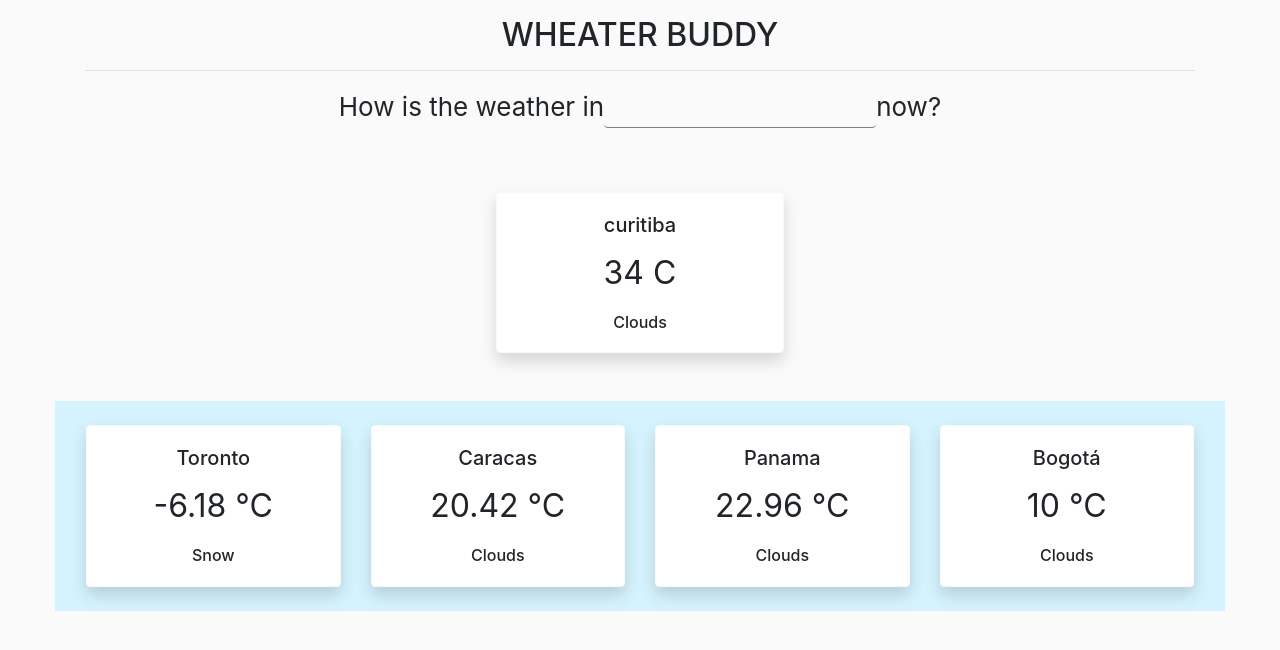
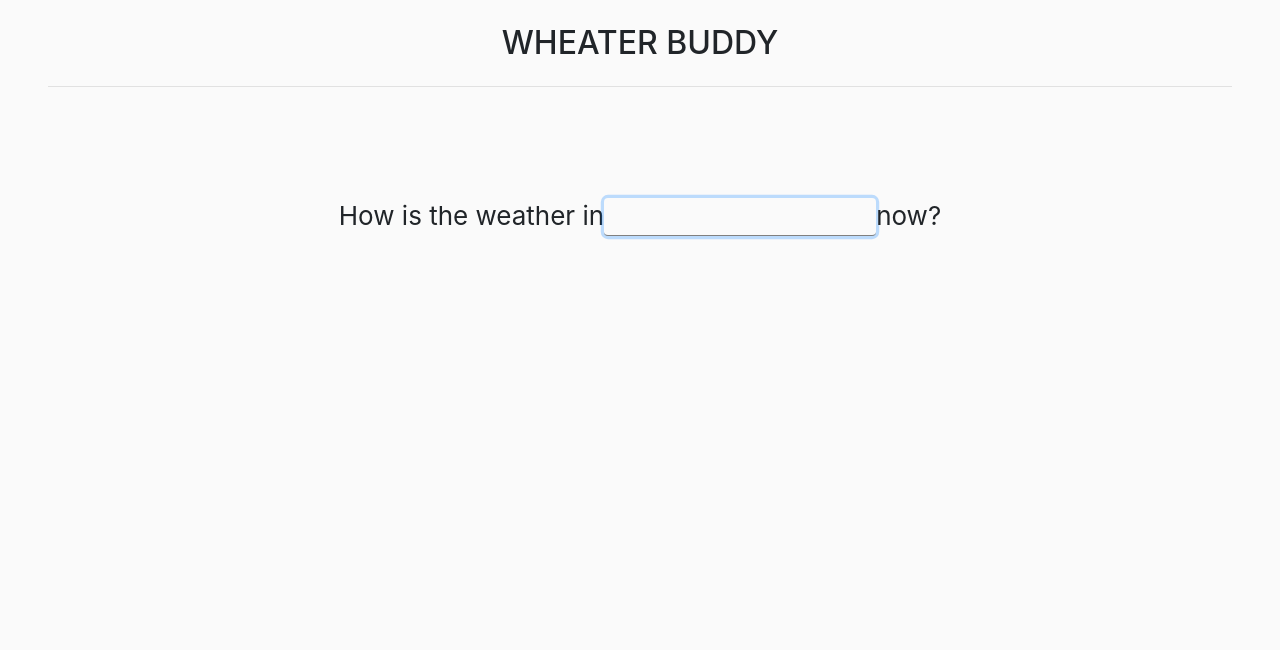
Before and after one commit to Joelciomatias/weather-buddy-flask-react, a React (Create React App) app: page / in a window 1280 px wide. Shown: the top 650 px of the page. Built offline with nearby package versions, Linux system fonts and the light colour scheme.

Commit message:
Ajuste layout and cards

```diff
--- a/src/App.css
+++ b/src/App.css
@@ -3,29 +3,16 @@
   ;
 }
 
-
-@media (prefers-reduced-motion: no-preference) {
-  .App-logo {
-    animation: App-logo-spin infinite 20s linear;
-  }
-}
-
 .App-header {
   min-height: 10vh;
-  display: flex;
+  /* display: flex; */
   flex-direction: column;
   align-items: center;
   justify-content: center;
   font-size: calc(10px + 2vmin);
   /* color: white; */
 }
-
-
-@keyframes App-logo-spin {
-  from {
-    transform: rotate(0deg);
-  }
-  to {
-    transform: rotate(360deg);
-  }
+.App-body {
+  font-size: calc(10px + 2vmin);
+  min-height: 90vh;
 }
--- a/src/App.js
+++ b/src/App.js
@@ -6,8 +6,12 @@ function App() {
   return (
     <div className="App">
       <header className="App-header">
-        <Main/>
+        <h2 className="my-4">WHEATER BUDDY</h2>
+        <hr className="mx-5"></hr>
       </header>
+      <section className="App-body">
+        <Main />
+      </section>
     </div>
   );
 }
--- a/src/components/Main.css
+++ b/src/components/Main.css
@@ -1,4 +1,13 @@
-.input2 {
-    border-width:'0px' !important;
-    border: 'none' !important;
+
+.Container {
+    min-height: 60vh;
 }
+
+.row {
+    display: flex;
+    flex-wrap: wrap;
+ }
+
+ .row > div[class*='col-'] {
+   display: flex;
+ }
--- a/src/components/Main.js
+++ b/src/components/Main.js
@@ -1,148 +1,154 @@
-import React from 'react';
+import React from "react";
 
-import './Main.css';
-import axios from 'axios';
-import Button from 'react-bootstrap/Button';
-import Card from 'react-bootstrap/Card';
-import Container from 'react-bootstrap/Container';
-import Row from 'react-bootstrap/Row';
-import Alert from 'react-bootstrap/Alert';
-import Form from 'react-bootstrap/Form';
-import CardDeck from 'react-bootstrap/CardDeck';
-import WeatherCard from './WeatherCard';
-import config from '../config'
+import "./Main.css";
+import axios from "axios";
+import Container from "react-bootstrap/Container";
+import Row from "react-bootstrap/Row";
+import Alert from "react-bootstrap/Alert";
+import Form from "react-bootstrap/Form";
+import WeatherCard from "./WeatherCard";
+import config from "../config";
 export default class Main extends React.Component {
-
-  constructor(props){
+  constructor(props) {
     super(props);
     this.fetchWealth = this.fetchWealth.bind(this);
     this.cityRef = React.createRef();
   }
 
   state = {
-    history: [{name: "Toronto", temp: "-6.18 °C", main: "Snow"},
-    {name: "Caracas", temp: "20.42 °C", main: "Clouds"},
-    {name: "Panama", temp: "22.96 °C", main: "Clouds"},
-    {name: "Bogotá", temp: "10 °C", main: "Clouds"}],
-    // city:{name:""}
-    // history:[],
-    cityName:null,
-    city:{'name':'curitiba','temp':'34 C','main':'Clouds'},
-    showError:false
-  }
+    city: {},
+    history: [],
+    cityName: null,
+    showError: false,
+    appStarted: true,
+    showHistory: false,
+  };
 
-  onFormSubmit = e => {
+  onFormSubmit = (e) => {
     e.preventDefault();
-    console.log(this)
-    this.fetchWealth(e)
+    this.fetchWealth(e);
+  };
 
-    // send to server with e.g. `window.fetch`
-  }
-
-  handleKeyPress(e) {
-    // e.preventDefault();
-    if(e.charCode==13){
-      // console.log(this.cityRef.current.value)
-      // console.log(this.cityRef.current.value)
-      alert('Enter clicked!!!');
-      // this.fetchWealth(e)
-    }
-  }
   setShowError(showError) {
-    this.setState({showError});
+    this.setState({ showError });
   }
 
   fetchWealth(e) {
+    this.fetchHistory();
     e.preventDefault();
-    this.setShowError(false)
-    var city = {}
-    this.setState({ city:{} })
-    this.setState({ history:[] })
-      axios.get(`${config.apiUrl}/weather/${this.cityRef.current.value}`)
-    .then(res => {
-      console.log(res)
-
-      if (res.data.cod == 200 ){
-        city.name = res.data.name
-        city.temp = res.data.main.temp + ' °C'
-        city.main = res.data.weather[0].main
+    this.setShowError(false);
+    var city = {};
+    this.setState({ city: {} });
+    axios
+      .get(`${config.apiUrl}/weather/${this.cityRef.current.value}`)
+      .then((res) => {
+        if (res.data.cod == 200) {
+          city.name = res.data.name;
+          city.temp = res.data.main.temp + " °C";
+          city.main = res.data.weather[0].main;
           this.setState({ city });
+          this.setState({ showHistory: true });
         } else {
-        this.setState({ showError:true })
-        // this.cityRef.current.value = ""
+          this.setState({ showError: true });
         }
-      console.log(city)
-    }).catch(e => {
-      console.error(e)
-    }).finally(()=>{
-      this.fetchHistory()
+        console.log(city);
       })
-
+      .catch((e) => {
+        console.error(e);
+      })
+      .finally(() => {
+        this.setState({ appStarted: true });
+      });
   }
 
-  fetchHistory(){
-
-    axios.get(`${config.apiUrl}/weather?max=${5}`)
-    .then(res => {
-      console.log(res.data)
-      let cities = []
-      res.data.history.forEach((obj)=>{
+  fetchHistory() {
+    axios.get(`${config.apiUrl}/weather?max=${5}`).then((res) => {
+      console.log(res.data);
+      let cities = [];
+      res.data.history.forEach((obj) => {
         cities.push({
           name: obj.name,
-          temp: obj.main.temp + ' °C',
+          temp: obj.main.temp + " °C",
           main: obj.weather[0].main,
-        })
-      })
-      console.log(cities)
-      this.setState({ history:cities });
-    })
+        });
+      });
+      console.log(cities);
+      cities = cities.reverse();
+      this.setState({ history: cities });
+    });
   }
 
   render() {
     return (
-      <Container>
-        <h2 className="my-3">WHEATER BUDDY</h2>
-        <hr></hr>
-
-        <Row className="justify-content-md-center">
+      <div>
+        <Container className="Container">
+          <Row
+            className="justify-content-md-center"
+            style={{ minHeight: "30vh" }}
+          >
             <Form onSubmit={this.onFormSubmit} inline>
-            <p> How is the weather in
-              {/* <input style={{'border-width':'0px','border': 'none'}} type="text" id="city" name="city" ref={(c) => this.city = c}/> */}
-            <Form.Control onChange={e => this.setState({ cityName: e.target.value },this.setShowError(false))}
-
-            ref={this.cityRef} style={{'borderWidth':'0px','border': 'none','backgroundColor':'#fafafa','borderBottom':'1px solid gray'}}  type="text" />
+              <p>
+                How is the weather in
+                <Form.Control
+                  autoFocus
+                  onChange={(e) =>
+                    this.setState(
+                      { cityName: e.target.value },
+                      this.setShowError(false)
+                    )
+                  }
+                  ref={this.cityRef}
+                  style={{
+                    borderWidth: "0px",
+                    border: "none",
+                    backgroundColor: "#fafafa",
+                    borderBottom: "1px solid gray",
+                  }}
+                  type="text"
+                />
                 now?
               </p>
             </Form>
           </Row>
-        {/* {
-          this.state.cityName &&
-          <Button
-          className="mb-2"  onClick={this.fetchWealth}>Wealth</Button>
-        } */}
-        <Row className="mt-5 justify-content-sm-center">
-            {
-              this.state.showError &&
-              <Alert  variant='danger' dismissible onClose={() => this.setShowError(false)}>
+          {this.state.appStarted && (
+            <Row
+              className="justify-content-sm-center"
+              style={{ minHeight: "20vh" }}
+            >
+              {this.state.showError && (
+                <Alert
+                  style={{ height: "fit-content" }}
+                  variant="danger"
+                  dismissible
+                  onClose={() => this.setShowError(false)}
+                >
                   Sorry. We could't find the specified city.
                 </Alert>
-            }
-          { this.state.city.name &&
-            <WeatherCard city={this.state.city}/>
-          }
+              )}
+              {this.state.city.name && <WeatherCard city={this.state.city} />}
             </Row>
-
-          {this.state.history.length &&
-        <Row className="mt-5 justify-content-sm-center">
-            <CardDeck className="py-4 px-3" style={{ backgroundColor: "#D5F3FE" }}>
-            {this.state.history.map((city, idx)=>(
-            <WeatherCard key={idx} city={city}/>
+          )}
+        </Container>
+        {this.state.showHistory && (
+          <div className="d-flex justify-content-sm-center">
+            <div
+              className="d-flex justify-content-center"
+              style={{ width: "65%" }}
+            >
+              <Row className="">
+                <div
+                  className="px-1 py-1 row d-flex justify-content-between"
+                  style={{ backgroundColor: "#D5F3FE" }}
+                >
+                  {this.state.history.map((city, idx) => (
+                    <WeatherCard key={idx} city={city} />
                   ))}
-          </CardDeck>
+                </div>
               </Row>
-          }
-
-      </Container>
-    )
+            </div>
+          </div>
+        )}
+      </div>
+    );
   }
 }
--- a/src/components/WeatherCard.js
+++ b/src/components/WeatherCard.js
@@ -4,10 +4,10 @@ import Card from "react-bootstrap/Card";
 export default class WeatherCard extends React.Component {
   render() {
     return (
-        <Card bg="light" className="shadow bg-white rounded" border="light" style={{ width: '18rem' }}>
+        <Card bg="light" className="shadow bg-white rounded mx-2 my-2" border="light" style={{ width: '15rem',height:'14rem' }}>
         <Card.Body >
-          <Card.Title>{this.props.city.name}</Card.Title>
-          <Card.Text style={{ fontSize: "2rem" }}>
+          <Card.Title className="my-3">{this.props.city.name}</Card.Title>
+          <Card.Text className="my-4 font-weight-bold" style={{ fontSize: "2rem" }}>
             {this.props.city.temp}
           </Card.Text>
           <Card.Subtitle className="mt-2">{this.props.city.main}</Card.Subtitle>
```
Also changed, not shown: 1 other file (tests, documents, lock files or other folders). Lines whose indentation alone changed are shown as unchanged.
